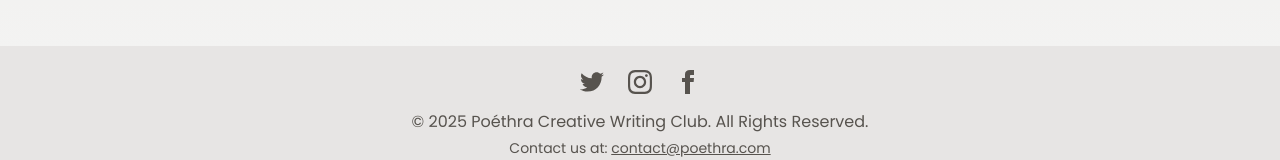
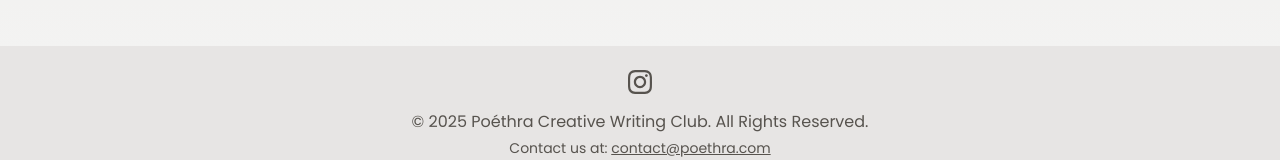
Before and after one commit to AnisHerdev/poethra-weekly-leaderboard, a React (Vite) app: page /login in a window 1280 px wide. Shown: the part 781-941 px from the top of the page. Built offline with nearby package versions, Linux system fonts and the light colour scheme.

Commit message:
commented facebook and twitter handles as they dont exist as of now

```diff
--- a/components/Footer.tsx
+++ b/components/Footer.tsx
@@ -6,9 +6,9 @@ const Footer: React.FC = () => {
         <footer className="bg-stone-200 dark:bg-black/20 mt-12">
             <div className="container mx-auto px-4 py-6 text-center text-stone-600 dark:text-gray-400">
                 <div className="flex justify-center space-x-6 mb-4">
-                    <a href="#" className="hover:text-amber-700 dark:hover:text-yellow-500 transition-colors"><TwitterIcon /></a>
-                    <a href="#" className="hover:text-amber-700 dark:hover:text-yellow-500 transition-colors"><InstagramIcon /></a>
-                    <a href="#" className="hover:text-amber-700 dark:hover:text-yellow-500 transition-colors"><FacebookIcon /></a>
+                    {/* <a href="#" className="hover:text-amber-700 dark:hover:text-yellow-500 transition-colors"><TwitterIcon /></a> */}
+                    <a href="https://www.instagram.com/poethra.rvu/" target="_blank" rel="noopener noreferrer" className="hover:text-amber-700 dark:hover:text-yellow-500 transition-colors"><InstagramIcon /></a>
+                    {/* <a href="#" className="hover:text-amber-700 dark:hover:text-yellow-500 transition-colors"><FacebookIcon /></a> */}
                 </div>
                 <p>&copy; {new Date().getFullYear()} Poéthra Creative Writing Club. All Rights Reserved.</p>
                 <p className="text-sm mt-1">Contact us at: <a href="mailto:contact@poethra.com" className="underline hover:text-amber-700 dark:hover:text-yellow-500">contact@poethra.com</a></p>
```
